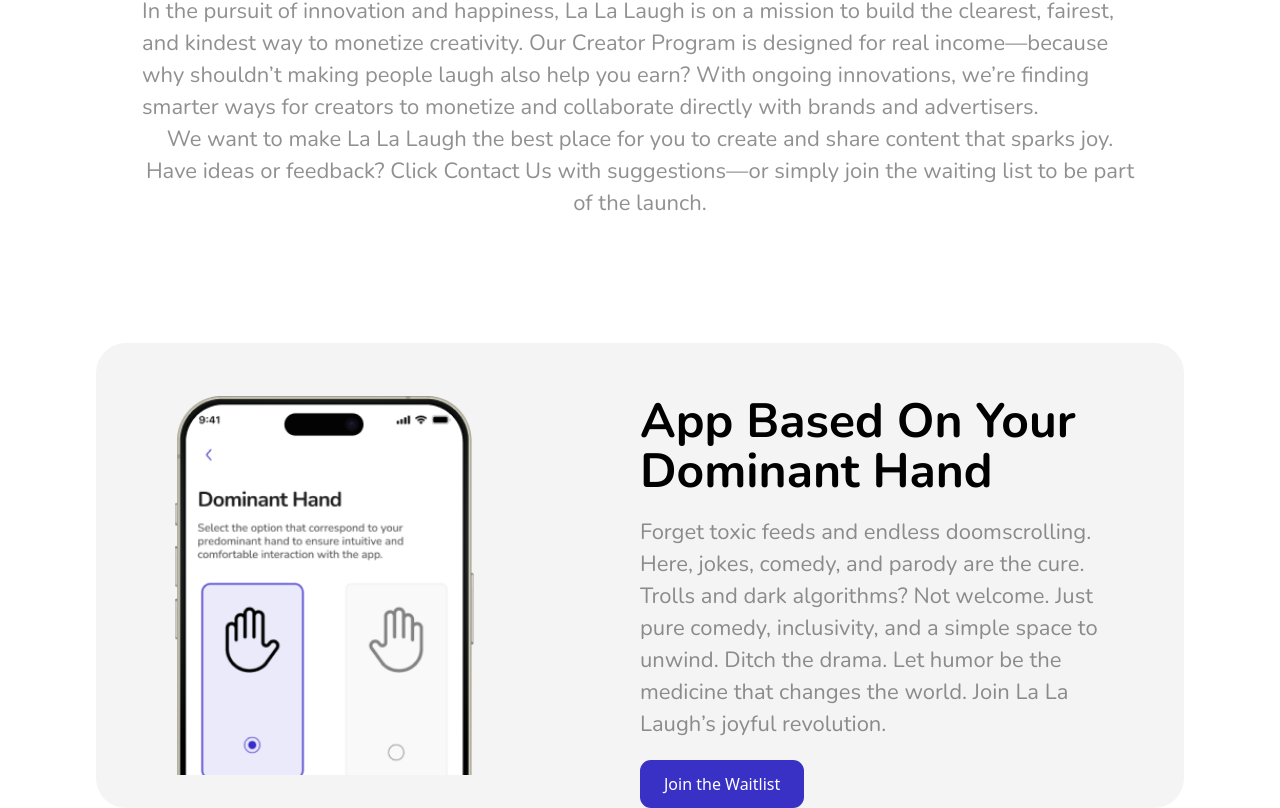
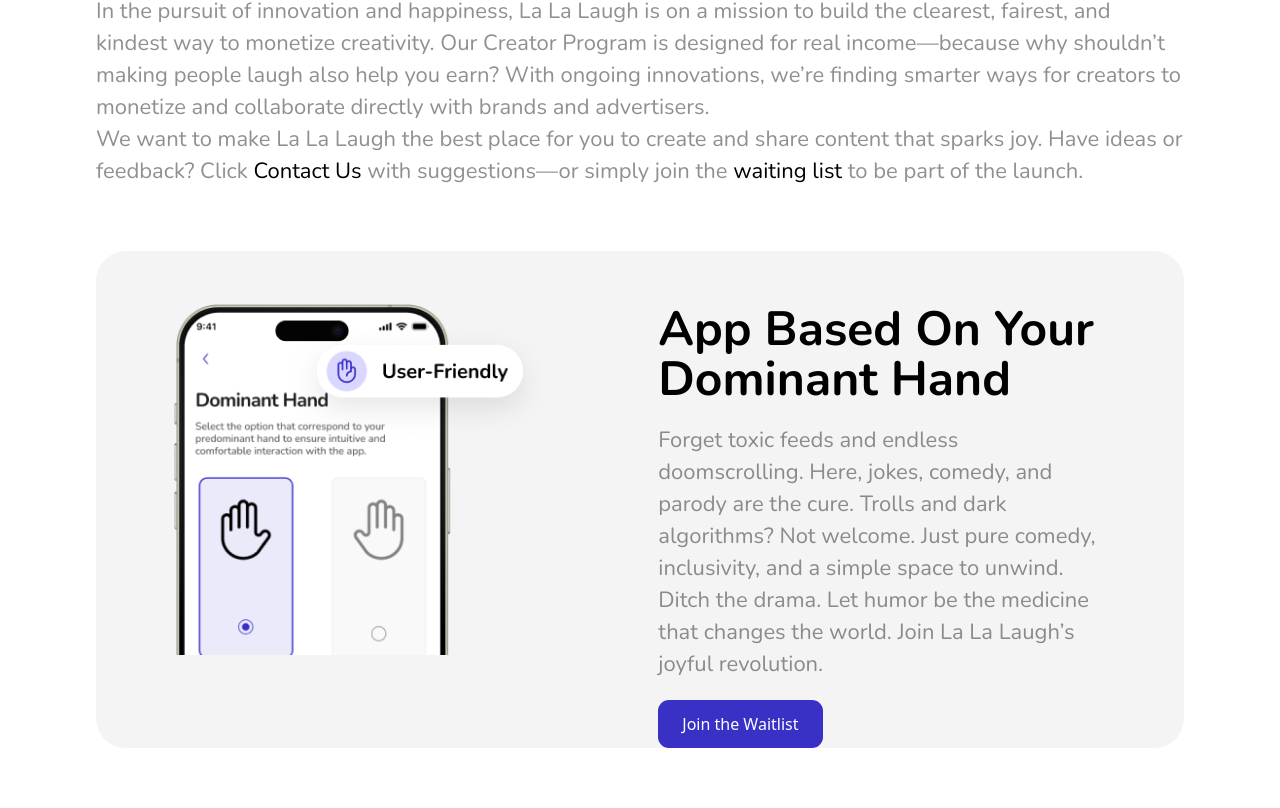
Before and after one commit to Scaleup-Pak/Landing-page-template, a React (Vite) app: page / in a window 1280 px wide. Shown: the part 1497-2305 px from the top of the page. After the commit the page ends 2245 px from the top, so only its background shows below. Built offline with nearby package versions, Linux system fonts and the light colour scheme.

Commit message:
Implement code changes to enhance functionality and improve performance

```diff
--- a/src/components/Creators.tsx
+++ b/src/components/Creators.tsx
@@ -1,13 +1,12 @@
 import mobile from "../assets/mobile.png";
-import iphone from "../assets/iphone.png";
+import iphone from "../assets/iphon.png";
 
 export function Creators() {
   return (
     <section className="w-full pt-[105px]">
       <div className="w-full px-4 sm:px-6 md:px-8 lg:px-16 xl:px-24 2xl:px-[106px]">
         <div className="max-w-[1440px] mx-auto">
-          <div className="mt-8  flex flex-col 2xl:gap-[50px] xl:gap-16 lg:gap-12 md:gap-10 sm:gap-8 gap-6 ">
-            <div className="px-[46px] ">
+          <div className="mt-8  flex flex-col 2xl:gap-[60px] xl:gap-16 lg:gap-12 md:gap-10 sm:gap-8 gap-6 ">
               <div className=" ">
                 <h4
                   style={{ fontFamily: "Nunito, sans-serif" }}
@@ -29,21 +28,19 @@
                 </p>
                 <p
                   style={{ fontFamily: "Nunito, sans-serif" }}
-                  className="text-center text-[#22222280]    sm:text-lg md:text-xl lg:text-[22px]    leading-relaxed md:leading-8"
+                  className="text-left text-[#22222280]    sm:text-lg md:text-xl lg:text-[22px]    leading-relaxed md:leading-8"
                 >
                   We want to make La La Laugh the best place for you to create
                   and share content that sparks joy. Have ideas or feedback?
-                  Click Contact Us with suggestions—or simply join the waiting
-                  list to be part of the launch.
+                  Click <span className="text-[#000]">Contact Us</span> with suggestions—or simply join the <span className="text-[#000]">waiting list</span> to be part of the launch.
                 </p>
               </div>
-            </div>
-            <div className=" mt-[60px] ">
+            <div className=" ">
               <div className=" pt-[53px]  px-[78px] w-full h-full flex justify-between gap-[100px] bg-[#F4F4F4] rounded-[30px]">
                 {/* left side image and right side text */}
                 <div className=" ">
                   <div className=" w-full">
-                    <img src={iphone} width={300}  alt="Creators" />
+                    <img src={iphone} width={400}  alt="Creators" />
                   </div>
                 </div>
                 {/* right side */}
```
Also changed, not shown: src/assets/iphon.png (added).
